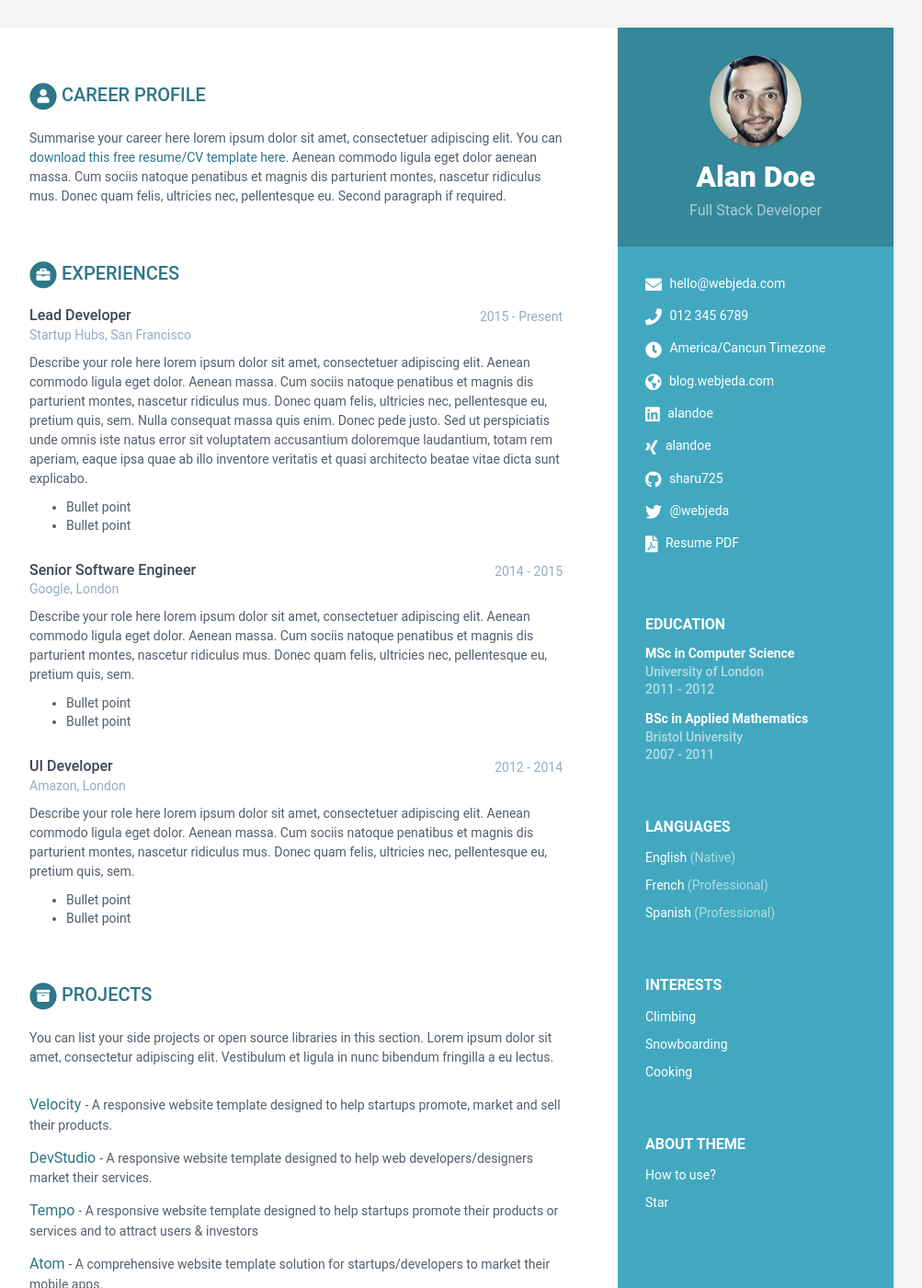
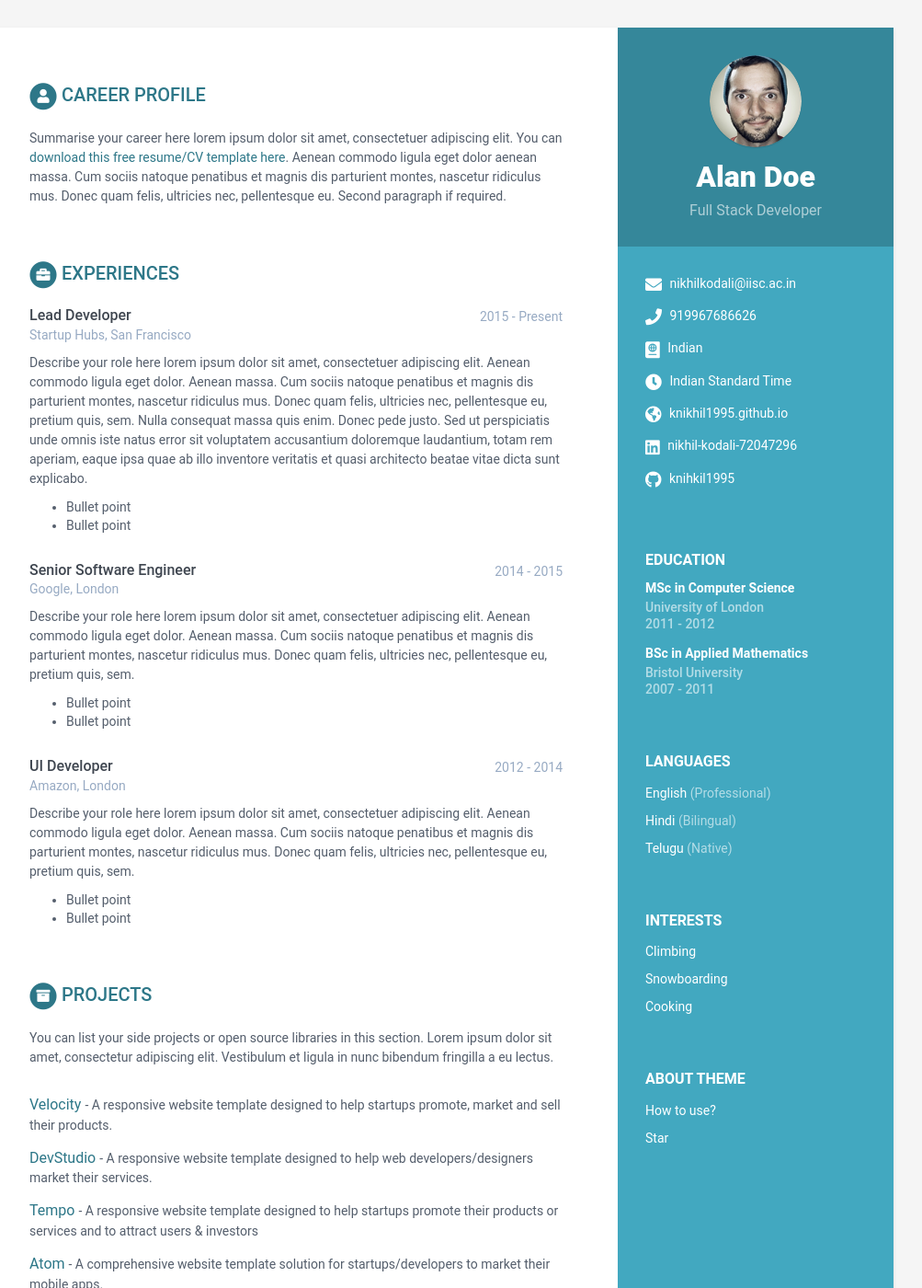
Before and after one commit to knikhil1995/knikhil1995.github.io, a Jekyll site: the page built from index.html, in a window 1280 px wide and 1400 px high. Shown: the whole window at 92% size, without its empty margins (168-1171 px from the left). Built offline with Jekyll 4.4.1, drawn with Linux system fonts in a browser that asks for light colours.

Commit message:
Details 1

```diff
--- a/_data/data.yml
+++ b/_data/data.yml
@@ -12,34 +12,34 @@ sidebar:
     avatar: profile.png  #place a 100x100 picture inside /assets/images/ folder and provide the name of the file below
 
     # Sidebar links
-    email: hello@webjeda.com
-    phone: 012 345 6789
-    timezone: America/Cancun Timezone
-    citizenship:
-    website: blog.webjeda.com #do not add http://
-    linkedin: alandoe
-    xing: alandoe
-    github: sharu725
+    email: nikhilkodali@iisc.ac.in
+    phone: +919967686626
+    timezone: Indian Standard Time
+    citizenship: Indian
+    website: knikhil1995.github.io #do not add http://
+    linkedin: nikhil-kodali-72047296
+    xing:
+    github: knihkil1995
     telegram: # add your nickname without '@' sign
     gitlab:
     bitbucket:
-    twitter: '@webjeda'
+    twitter:
     stack-overflow: # Number/Username, e.g. 123456/alandoe
     codewars:
     goodreads: # Number-Username, e.g. 123456-alandoe
-    pdf: http://www.africau.edu/images/default/sample.pdf
+    pdf:
 
     languages:
       title: Languages
       info:
         - idiom: English
-          level: Native
-
-        - idiom: French
           level: Professional
 
-        - idiom: Spanish
-          level: Professional
+        - idiom: Hindi
+          level: Bilingual
+
+        - idiom: Telugu
+          level: Native
 
     interests:
       title: Interests
```
